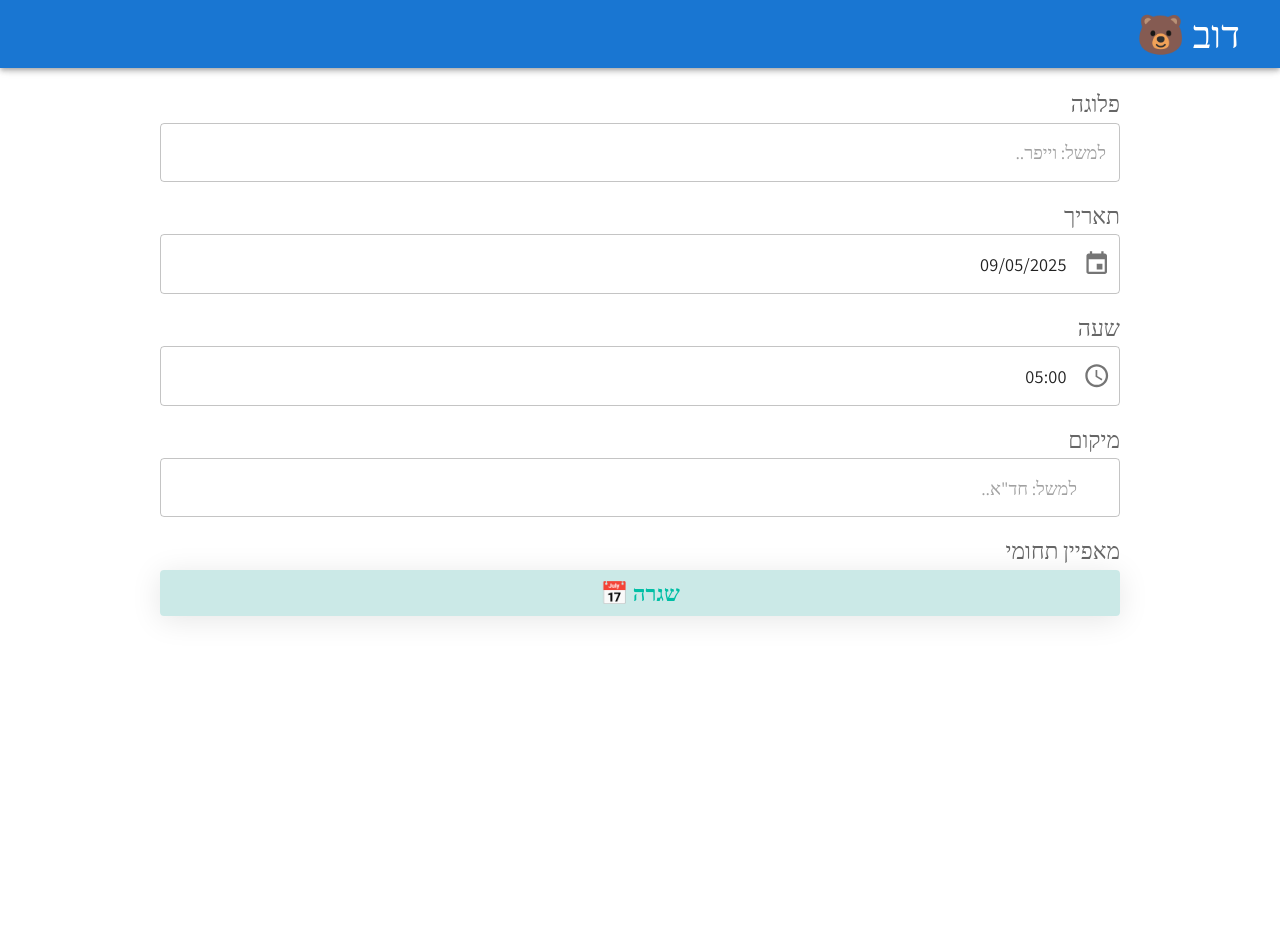
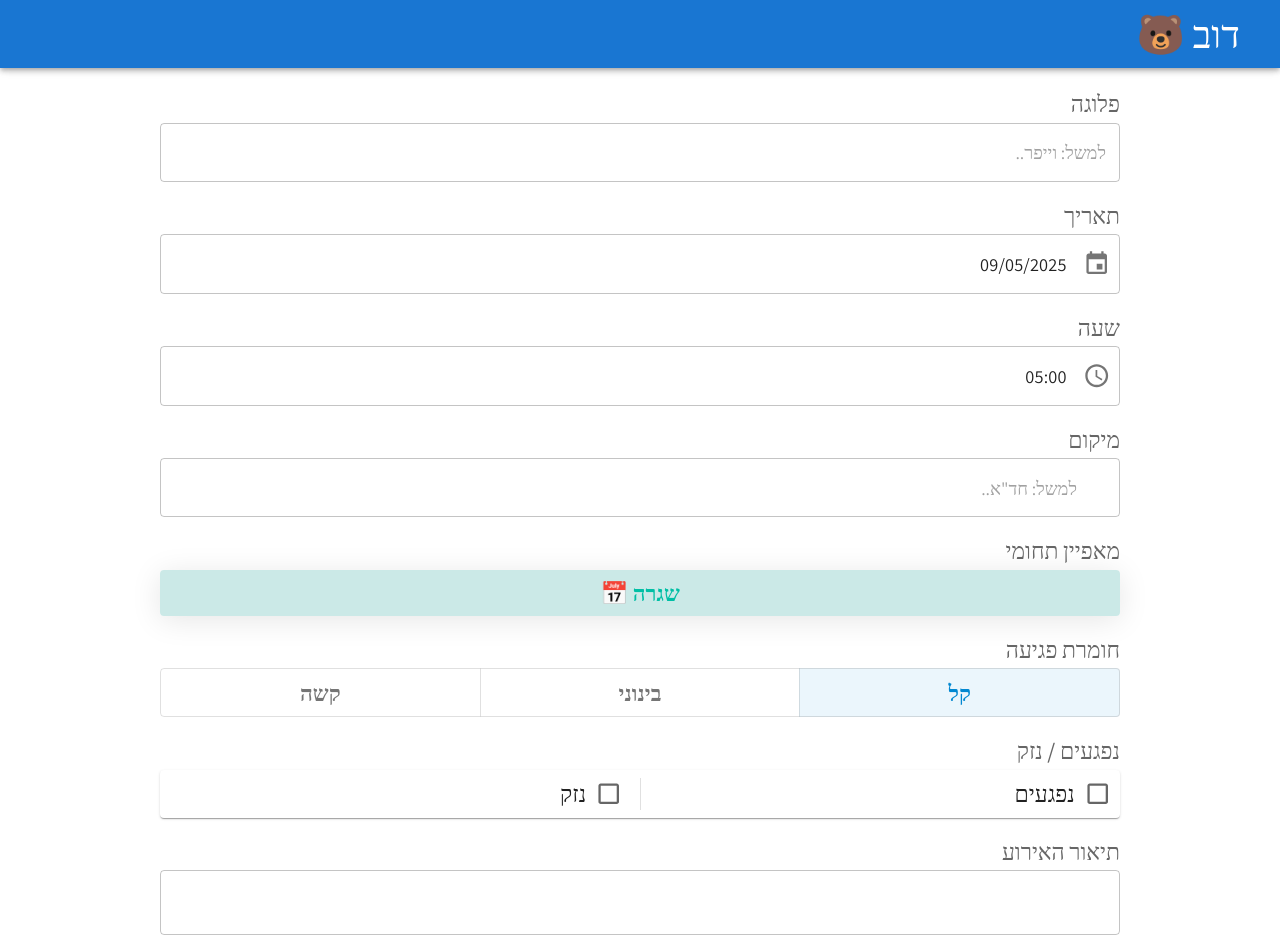
Before and after one commit to omer-sm/dov, a React (Vite) app: page / in a window 1280 px wide. Before the commit the page ends 800 px from the top, so only its background shows below. Built offline with nearby package versions, Linux system fonts and the light colour scheme; some icons are missing.

Commit message:
feat(ReportForm.tsx): add severity and description inputs

```diff
--- a/package.json
+++ b/package.json
@@ -18,6 +18,7 @@
     "dayjs": "^1.11.13",
     "react": "^19.1.0",
     "react-dom": "^19.1.0",
+    "use-debounce": "^10.0.4",
     "valtio": "^2.1.4"
   },
   "devDependencies": {
--- a/src/Components/ReportForm/ReportForm.tsx
+++ b/src/Components/ReportForm/ReportForm.tsx
@@ -4,6 +4,7 @@ import Stack from '@mui/material/Stack';
 import TextField from '@mui/material/TextField';
 import Typography from '@mui/material/Typography';
 import Autocomplete from '@mui/material/Autocomplete';
+import ToggleButtonGroup from '@mui/material/ToggleButtonGroup';
 import { useSnapshot } from 'valtio';
 import { reportState } from '../../State/ReportState/reportState';
 import {
@@ -16,12 +17,17 @@ import { AdapterDayjs } from '@mui/x-date-pickers/AdapterDayjs';
 import dayjs from 'dayjs';
 import 'dayjs/locale/he';
 import MultiStateButton from './MultiStateButton';
-import { situationState } from '../../State/SituationState/situationState'
-import { incrementSituationIndex } from '../../State/SituationState/utils'
+import { situationState } from '../../State/SituationState/situationState';
+import { incrementSituationIndex } from '../../State/SituationState/utils';
+import { Checkbox, Divider, FormControlLabel, Paper, ToggleButton } from '@mui/material';
+import { useDebouncedCallback } from 'use-debounce';
 
 export default function ReportForm() {
   const reportSnap = useSnapshot(reportState);
   const situationSnap = useSnapshot(situationState);
+  const debounce = useDebouncedCallback((callback) => {
+    callback();
+  }, 1000);
 
   return (
     <Stack gap={2} sx={{ minWidth: '20rem', width: '75%', margin: '1rem auto' }}>
@@ -32,8 +38,8 @@ export default function ReportForm() {
         <TextField
           id="platoon-input"
           placeholder="למשל: וייפר.."
-          value={reportSnap.platoon}
-          onChange={(event) => (reportState.platoon = event.target.value)}
+          defaultValue={reportSnap.platoon}
+          onChange={(event) => debounce(() => (reportState.platoon = event.target.value))}
         />
       </FormControl>
 
@@ -92,8 +98,8 @@ export default function ReportForm() {
           freeSolo
           id="location-input"
           options={['חד"א', 'מגורים', 'שק"מ', 'מטווחים']}
-          value={reportSnap.location}
-          onChange={(_event, newValue) => (reportState.location = newValue as string)}
+          defaultValue={reportSnap.location}
+          onChange={(_event, newValue) => debounce(() => (reportState.location = newValue as string))}
           renderInput={(params) => <TextField {...params} placeholder='למשל: חד"א..' />}
         />
       </FormControl>
@@ -107,6 +113,94 @@ export default function ReportForm() {
           handleClick={incrementSituationIndex}
         />
       </FormControl>
+
+      <FormControl>
+        <FormLabel htmlFor="severity-input">
+          <Typography variant="h6">חומרת פגיעה</Typography>
+        </FormLabel>
+        <ToggleButtonGroup
+          id="severity-input"
+          value={reportSnap.severity}
+          exclusive
+          onChange={(_event, newSeverity) => (reportState.severity = newSeverity)}
+          dir="ltr"
+        >
+          {[
+            { value: 'Severe', text: 'קשה', color: 'error' },
+            { value: 'Medium', text: 'בינוני', color: 'warning' },
+            { value: 'Light', text: 'קל', color: 'info' },
+          ].map((values) => (
+            <ToggleButton
+              value={values.value}
+              color={values.color as 'info' | 'warning' | 'error'}
+              key={values.value}
+              sx={{
+                width: '100%',
+                padding: '0.25rem 0',
+                fontWeight: '600',
+                fontSize: '1.4rem',
+                transitionProperty: 'background-color, color',
+                transitionDuration: '300ms',
+                transitionTimingFunction: 'cubic-bezier(.53,.49,.61,1.02)',
+              }}
+            >
+              {values.text}
+            </ToggleButton>
+          ))}
+        </ToggleButtonGroup>
+      </FormControl>
+
+      <FormControl>
+        <FormLabel>
+          <Typography color="textSecondary" variant="h6">
+            נפגעים / נזק
+          </Typography>
+        </FormLabel>
+        <Paper sx={{ display: 'flex', justifyContent: 'space-around' }}>
+          <FormControlLabel
+            sx={{ margin: 0, width: '100%', justifyContent: 'flex-start' }}
+            label={<Typography variant="h6">נפגעים</Typography>}
+            control={
+              <Checkbox
+                checked={reportSnap.outcome.peopleDamaged}
+                onChange={(event) =>
+                  (reportState.outcome.peopleDamaged = event.target.checked)
+                }
+              />
+            }
+          />
+          <Divider orientation="vertical" sx={{ height: '2rem', margin: '0.5rem' }} />
+          <FormControlLabel
+            sx={{ margin: 0, width: '100%', justifyContent: 'flex-start' }}
+            label={<Typography variant="h6">נזק</Typography>}
+            control={
+              <Checkbox
+                checked={reportSnap.outcome.propertyDamaged}
+                onChange={(event) =>
+                  (reportState.outcome.propertyDamaged = event.target.checked)
+                }
+              />
+            }
+          />
+        </Paper>
+      </FormControl>
+
+      <FormControl>
+        <FormLabel htmlFor="description-input">
+          <Typography variant="h6">תיאור האירוע</Typography>
+        </FormLabel>
+
+        <TextField
+          id="description-input"
+          multiline
+          maxRows={4}
+          slotProps={{ input: { sx: { fontSize: '1.4rem' } } }}
+          defaultValue={reportSnap.description}
+          onChange={(event) =>
+            debounce(() => (reportState.description = event.target.value))
+          }
+        />
+      </FormControl>
     </Stack>
   );
 }
```
Also changed, not shown: 1 other file (tests, documents, lock files or other folders).
